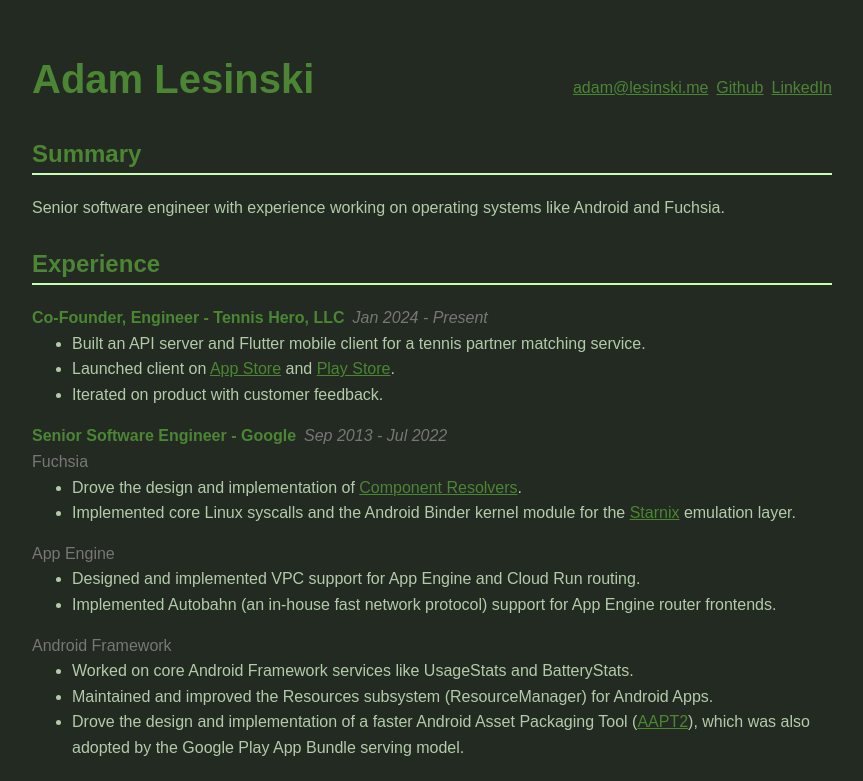
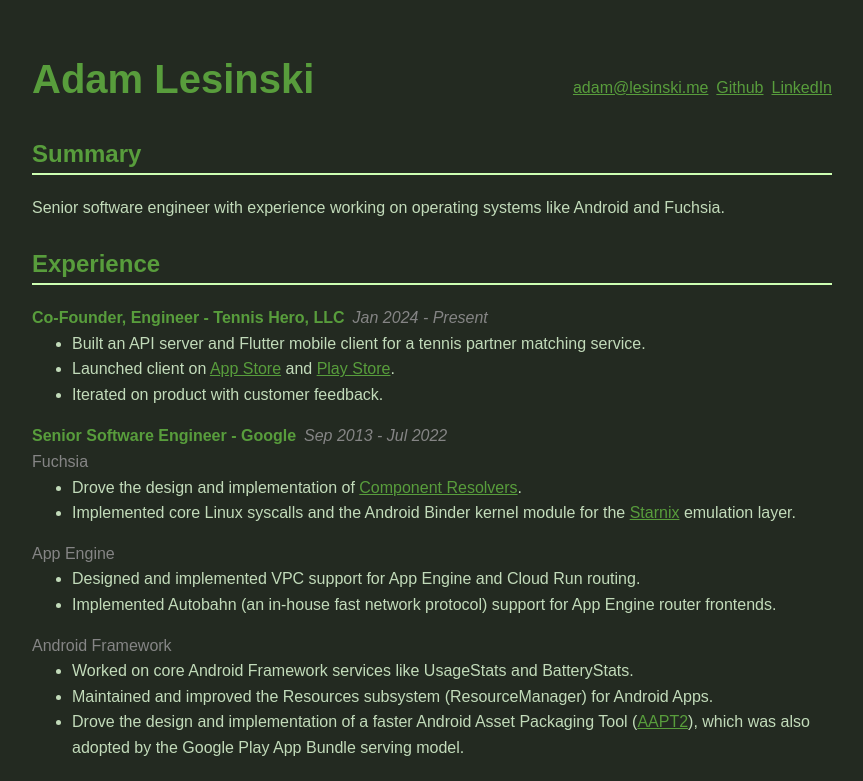
Before and after one commit to adamlesinski/resume, a plain HTML site: page index.html in a window 1280 px wide. Shown: the top 781 px of the page, without its empty margins (208-1071 px from the left). Drawn offline with Linux system fonts and the dark colour scheme.

Commit message:
Lighten the dark colors

```diff
--- a/index.html
+++ b/index.html
@@ -96,9 +96,9 @@
         @media (prefers-color-scheme: dark) {
             :root {
                 --background: #232A21;
-                --primary: #4B8633;
-                --secondary: #777;
-                --normal: #B3CBAB;
+                --primary: #589d3c;
+                --secondary: #858585;
+                --normal: #c2dbba;
             }
         }
     </style>
```
